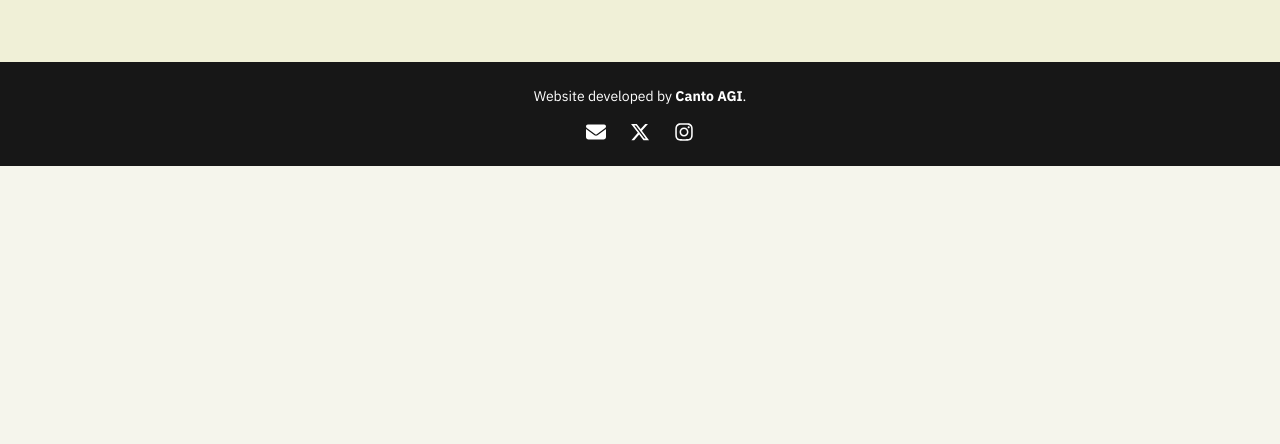
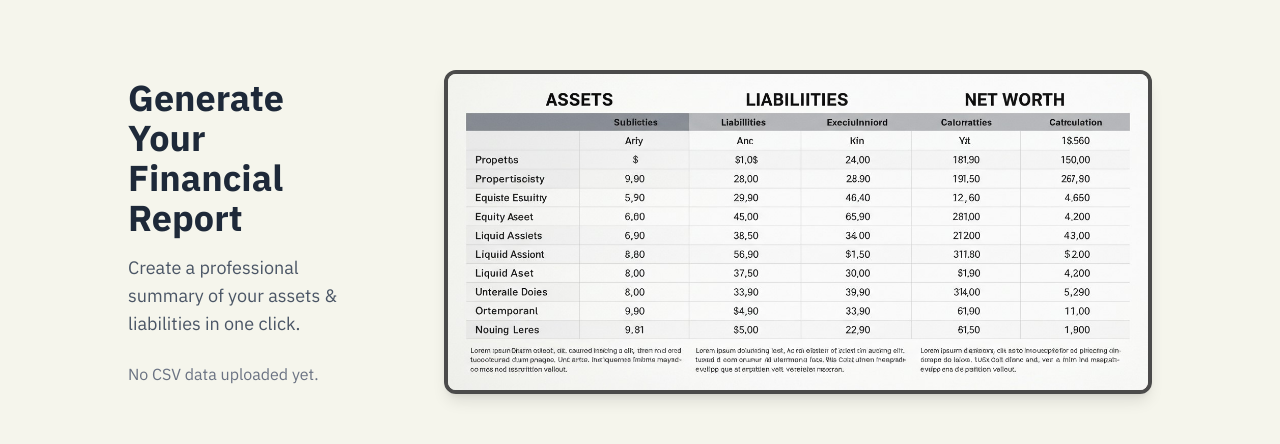
Before and after one commit to Velqen/Velqen-Webpage, a Next.js app: page / in a window 1280 px wide. Shown: the part 3315-3759 px from the top of the page. Before the commit the page ends 3481 px from the top, so only its background shows below. Built offline with nearby package versions, Linux system fonts and the light colour scheme; no server answers.

Commit message:
adding report generator

```diff
--- a/package.json
+++ b/package.json
@@ -9,6 +9,8 @@
     "lint": "next lint"
   },
   "dependencies": {
+    "jspdf": "^3.0.1",
+    "jspdf-autotable": "^5.0.2",
     "lucide-react": "^0.514.0",
     "next": "15.3.1",
     "react": "^19.0.0",
--- a/src/app/globals.css
+++ b/src/app/globals.css
@@ -11,6 +11,8 @@
   --bennett-light-orange: #f8eee6;
   --bennett-gray: #4b4b4b;
   --bennett-light-gray: #e6e6e6;
+  --bennett-green: #1D6F42;
+  --bennett-green-hover: #249C5A;
 }
 
 @theme inline {
@@ -21,6 +23,8 @@
   --color-bennett-light-orange: var(--bennett-light-orange);
   --color-bennett-gray: var(--bennett-gray);
   --color-bennett-light-gray: var(--bennett-light-gray);
+  --color-bennett-green: var(--bennett-green);
+  --color-bennett-green-hover: var(--bennett-green-hover);
   --font-sans: var(--font-geist-sans);
   --font-mono: var(--font-geist-mono);
 }
--- a/src/app/page.tsx
+++ b/src/app/page.tsx
@@ -3,11 +3,19 @@
 import GlideLink from "@/components/GlideLink/GlideLink";
 import InvoiceExtraction from "@/components/InvoiceExtraction/InvoiceExtraction";
 import RecordReconciliation from "@/components/RecordReconciliation/RecordReconciliation";
+import ReportGenerator from "@/components/ReportSection/ReportSection";
 import TransactionClassification from "@/components/TransactionClassification/TransactionClassification";
 import { useDeviceSize } from "@/hooks/useDeviceSize";
+import { useState } from "react";
 
 export default function Home() {
   const { isSmallDevice } = useDeviceSize();
+  const [csvFromChild, setCsvFromChild] = useState<string[][]>([]);
+
+  const handleCsvParsed = (data: string[][]) => {
+    console.log("✅ Received CSV from TransactionClassification:", data);
+    setCsvFromChild(data); // store it in state if needed
+  };
 
   return isSmallDevice ? (
     <div className="min-h-screen w-full flex flex-col justify-center items-center pt-24">
@@ -62,6 +70,15 @@ export default function Home() {
           <RecordReconciliation />
         </div>
       </div>
+
+      <div className="w-full flex flex-col justify-center items-center">
+        <div
+          id="record-reconciliation"
+          className="w-[90%] flex flex-col justify-center items-center py-24"
+        >
+          <ReportGenerator csvData={csvFromChild} />
+        </div>
+      </div>
     </div>
   ) : (
     <div className="min-h-screen w-full flex flex-col justify-center items-center pt-44">
@@ -98,7 +115,7 @@ export default function Home() {
           <p className="text-center text-2xl text-bennett-gray pb-14">
             Understand where your money&#39;s going using AI.
           </p>
-          <TransactionClassification />
+          <TransactionClassification onCsvParsed={handleCsvParsed} />
         </div>
       </div>
 
@@ -116,6 +133,15 @@ export default function Home() {
           <RecordReconciliation />
         </div>
       </div>
+
+      <div className="w-full flex flex-col justify-center items-center">
+        <div
+          id="transaction-classification"
+          className="w-[80%] flex flex-col justify-center items-center py-24"
+        >
+          <ReportGenerator csvData={csvFromChild} />
+        </div>
+      </div>
     </div>
   );
 }
--- a/src/components/RecordReconciliation/RecordReconciliation.tsx
+++ b/src/components/RecordReconciliation/RecordReconciliation.tsx
@@ -114,7 +114,7 @@ export default function RecordReconciliation() {
   };
 
   return (
-    <div className="w-full mx-auto bg-white shadow-lg rounded-xl p-6 mb-32">
+    <div className="w-full mx-auto bg-white shadow-lg rounded-xl p-6 mb-10">
       <h1 className="text-2xl font-semibold mb-6">🧾 Record Reconciliation</h1>
 
       <form onSubmit={handleSubmit} className="space-y-6">
--- /dev/null
+++ b/src/components/ReportGenerator/ReportGenerator.tsx
@@ -0,0 +1,40 @@
+import React from "react";
+import jsPDF from "jspdf";
+import autoTable from "jspdf-autotable";
+
+type Props = {
+  csvData: string[][];
+};
+
+const ReportGenerator = ({ csvData }: Props) => {
+  if (csvData.length === 0) {
+    return <p className="text-gray-500">No CSV data uploaded yet.</p>;
+  }
+
+  const generatePDF = () => {
+    const doc = new jsPDF();
+    doc.setFontSize(18);
+    doc.text("Financial Report", 14, 22);
+
+    autoTable(doc, {
+      startY: 30,
+      head: [csvData[0]],
+      body: csvData.slice(1),
+    });
+
+    doc.save("financial_report.pdf");
+  };
+
+  return (
+    <div>
+      <button
+        onClick={generatePDF}
+        className="px-6 py-2 bg-bennett-green text-white rounded-md hover:bg-bennett-green-hover transition"
+      >
+        Download PDF
+      </button>
+    </div>
+  );
+};
+
+export default ReportGenerator;
--- /dev/null
+++ b/src/components/ReportSection/ReportSection.tsx
@@ -0,0 +1,56 @@
+import React, { useState } from "react";
+import Image from "next/image";
+import ReportGenerator from "../ReportGenerator/ReportGenerator";
+import { useDeviceSize } from "@/hooks/useDeviceSize";
+
+type Props = {
+  csvData: string[][];
+};
+
+const ReportSection = ({ csvData }: Props) => {
+  const [generateReport, setgenerateReport] = useState(false);
+  const { isSmallDevice } = useDeviceSize();
+
+  const handleToggle = () => {
+    setgenerateReport((prev) => !prev);
+  };
+
+  return (
+    <section className="w-full">
+      <div className="w-full">
+        <div
+          className={`${
+            isSmallDevice ? "gap-6" : "gap-20"
+          } flex flex-col md:flex-row justify-between items-center w-full`}
+        >
+          {/* Left side: Heading & Button */}
+          <div className="md:w-1/3 text-center md:text-left">
+            <h2 className="text-4xl font-bold text-gray-800 mb-4">
+              Generate Your Financial Report
+            </h2>
+            <p className="text-lg text-gray-600 mb-6">
+              Create a professional summary of your assets & liabilities in one
+              click.
+            </p>
+
+            <div className="">
+              <ReportGenerator csvData={csvData} />
+            </div>
+          </div>
+
+          <div className={` relative w-full md:w-2/ flex items-center`}>
+            <Image
+              src="/assets/report.jpg"
+              alt="Financial Report"
+              width={1600}
+              height={1000}
+              className="object-contain border-4 border-bennett-gray rounded-xl shadow-lg"
+            />
+          </div>
+        </div>
+      </div>
+    </section>
+  );
+};
+
+export default ReportSection;
--- a/src/components/TransactionClassification/TransactionClassification.tsx
+++ b/src/components/TransactionClassification/TransactionClassification.tsx
@@ -2,8 +2,13 @@
 
 import { useState, ChangeEvent } from "react";
 
-export default function TransactionClassification() {
+type Props = {
+  onCsvParsed?: (data: string[][]) => void; // ✅ New prop
+};
+
+export default function TransactionClassification({ onCsvParsed }: Props) {
   const [file, setFile] = useState<File | null>(null);
+  const [csvData, setCsvData] = useState<string[][]>([]);
   const [status, setStatus] = useState<string>("");
   const [isUploading, setIsUploading] = useState(false);
   // Added for preview:
@@ -66,6 +71,12 @@ export default function TransactionClassification() {
         // Added
         const headers = lines[0].split(","); // Added
         const rawRows = lines.slice(1, 6).map((line) => line.split(",")); // Added (first 5 rows)
+        const fullCsv = [
+          headers,
+          ...lines.slice(1).map((line) => line.split(",")),
+        ]; // ✅ Line added
+        setCsvData(fullCsv); // ✅ Update local state
+        onCsvParsed?.(fullCsv);
         setPreviewHeaders(headers); // Added
         setPreviewRows(rawRows); // Added
       } // Added
--- a/src/data/blogPosts.ts
+++ b/src/data/blogPosts.ts
@@ -45,7 +45,7 @@ const blogPosts = [
     slug: "safe-and-private-data",
     title: "We Don’t Store Your Data. It’s 100% Safe and Private",
     category: "Security",
-    date: "June 11, 2025",
+    date: "June 15, 2025",
     hasIcons: true,
     image: "/blog/post4.jpg",
     content: [
@@ -73,7 +73,7 @@ const blogPosts = [
   slug: "we-prioritise-user-experience",
   title: "We Prioritise User Experience",
   category: "Company",
-  date: "June 12, 2025",
+  date: "June 16, 2025",
   image: "/blog/post6.jpg", // update the path if needed
   content: [
     "Most AI platforms start by talking about themselves. We flipped that approach.",
```
Also changed, not shown: public/assets/report.jpg (added), 1 other file (tests, documents, lock files or other folders).
